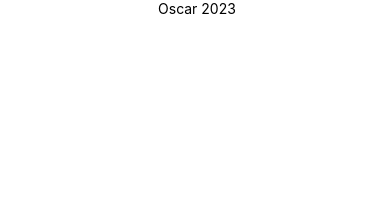
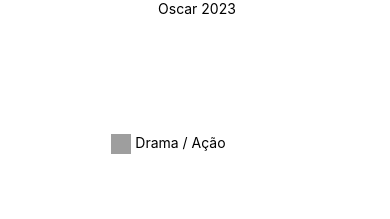
Before and after one commit to Kadu-Santos/Oscar2023-ReactNative, a React Native app: screen / in a window 390 px wide. Shown: the top 219 px of the page. Built offline with nearby package versions, Linux system fonts and the light colour scheme; grey boxes are pictures that could not be loaded.

Commit message:
Add Components

```diff
--- /dev/null
+++ b/src/components/movie_genre/MovieGenre.tsx
@@ -0,0 +1,27 @@
+import { View, Text, TextProps, Image} from 'react-native';
+import { styles } from "./styles";
+
+interface MovieGenreProps extends TextProps {
+  MovieGenre: string;
+}
+
+
+const MovieGenre: React.FC<MovieGenreProps> = (props) => {
+
+  return (
+    <View style={styles.container}>
+
+      <View style={styles.containerGenre}>
+        <Image
+          source={{ uri: 'https://cdn-icons-png.flaticon.com/512/1940/1940191.png'}}
+          style={styles.icon}
+        />
+
+         <Text style={styles.text}> {props.MovieGenre}</Text>
+      </View>
+
+      </View>
+  );
+};
+
+export default MovieGenre;
--- /dev/null
+++ b/src/components/movie_genre/styles.ts
@@ -0,0 +1,34 @@
+import { StyleSheet } from "react-native";
+
+export const styles = StyleSheet.create({
+
+  container: {
+
+  },
+
+  containerGenre: {
+    width: '90%',
+    display: 'flex',
+    flexDirection: 'row',
+    justifyContent: 'center',
+    textAlign: 'cente',
+    marginTop: '30%',
+    marginBottom: '1%',
+
+  },
+
+  text:{
+    paddingBottom: '4%',
+    paddingRight: '4%',
+    paddingLeft: '0%',
+    textAlign: 'justify',
+
+  },
+
+  icon:{
+    width: 20,
+    height: 20,
+
+  },
+
+  });
--- a/src/screens/Home/index.tsx
+++ b/src/screens/Home/index.tsx
@@ -1,6 +1,6 @@
 import { View, Text } from "react-native";
 import { styles } from "./styles";
-//import DurationMovie from "../../components/duration_movie/DurationMovie";
+import MovieGenre from "../../components/movie_genre/MovieGenre";
 
 
 export function Home() {
@@ -14,7 +14,9 @@
 
             <View>
 
-
+            <MovieGenre
+                MovieGenre={"Drama / Ação"}
+            />
 
             </View>
 
```
Also changed, not shown: src/components/movie_duration/MovieDuration.tsx (renamed from src/components/duration_movie/DurationMovie.tsx, +5 -5 lines), src/components/movie_duration/styles.ts (renamed from src/components/duration_movie/styles.ts).
